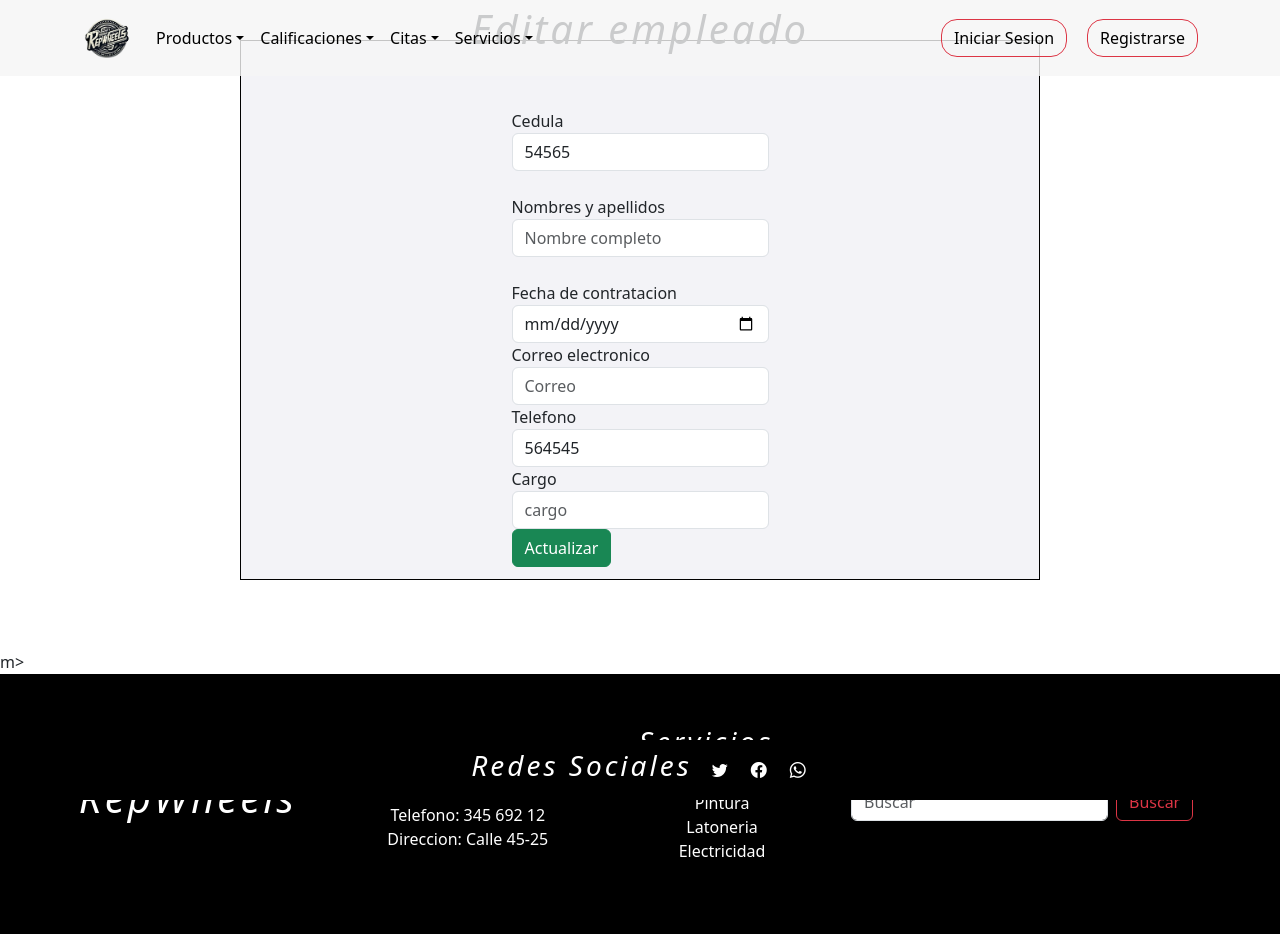
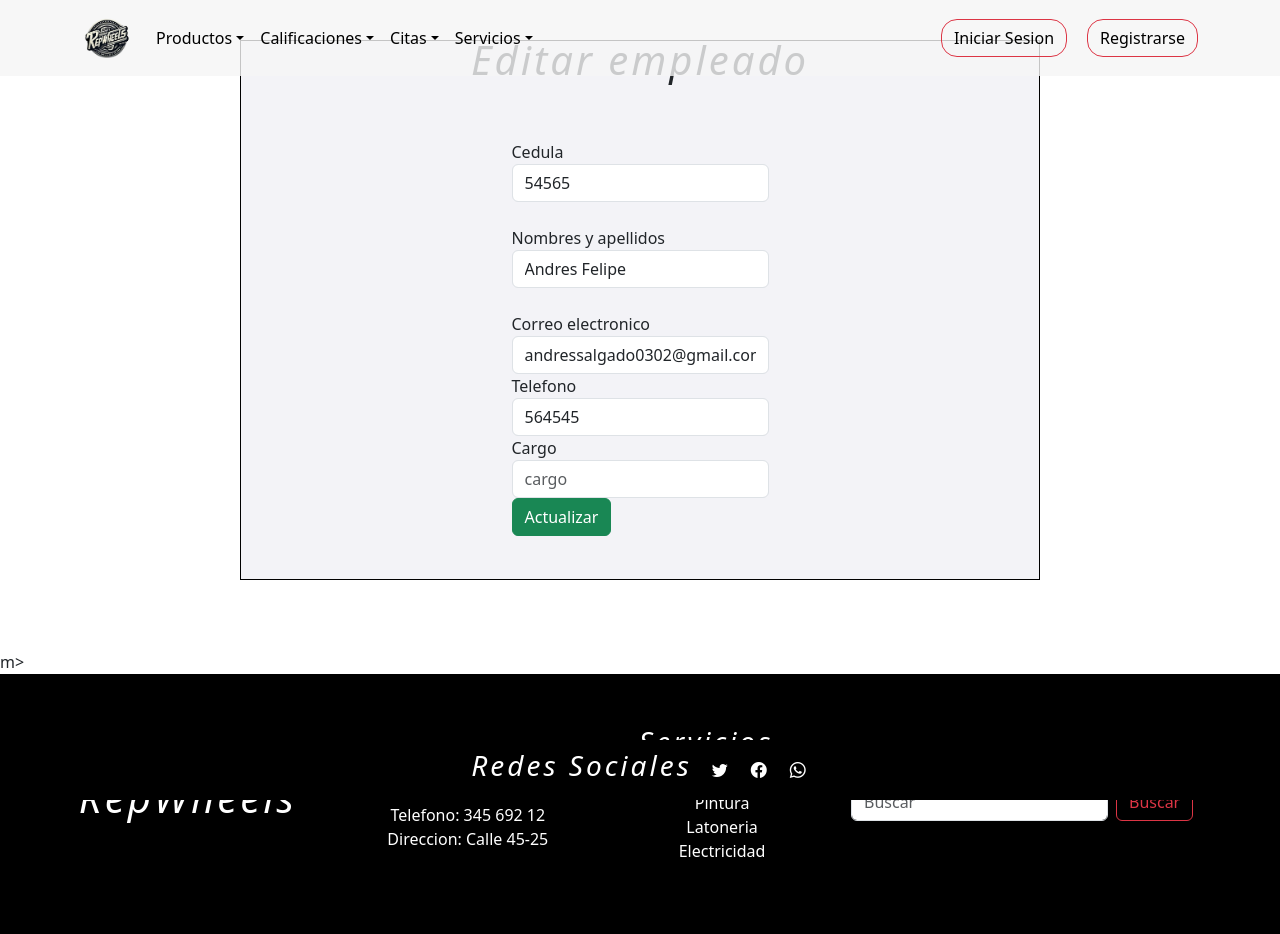
Before and after one commit to sebastianEspino/RepWheels, a Django app: page /empleados_formulario_editar/5 in a window 1280 px wide. Run offline with Django 4.2, Linux system fonts and the light colour scheme; data comes from the database, SQL or seed files in the repository; both versions use the stored data as it was after the commit; some libraries are stand-ins or nearby versions.

Commit message:
Modify - lack dates

```diff
--- a/TallerRW/tienda/models.py
+++ b/TallerRW/tienda/models.py
@@ -53,7 +53,7 @@ class Usuarios(AbstractUser):
     token_recuperar = models.CharField(max_length=254,blank=False,null=False,default=0)
     telefono=models.IntegerField(null=False,blank=True,default='0')
     #fecha_contratacion=models.DateField(blank=True,null=False)
-    cargo=models.CharField(max_length=254,null=False)
+    cargo = models.CharField(max_length=254,null=False)
     direccion=models.CharField(max_length=254)
     cedula=models.IntegerField(blank=True,null=False,default='0')
 
@@ -142,7 +142,7 @@ class Calificaciones(models.Model):
     )
     cantidad_estrellas = models.IntegerField(choices=Estrellas,default=5)
     def __str__(self):
-        return self.servicio
+        return f'{self.servicios}'
 
 class Configuracion(models.Model):
     nombre = models.CharField(max_length=254)
--- a/TallerRW/tienda/templates/tienda/base1.html
+++ b/TallerRW/tienda/templates/tienda/base1.html
@@ -94,7 +94,7 @@
                             </ul>
                         </li>
 
-                        <li class="nav-item dropdown">
+                        <li class="nav-item dropdown" hidden>
                             <a class="nav-link dropdown-toggle" href="#" role="button"
                                 data-bs-toggle="dropdown" style="color: black;">Cotizaciones</a>
                             <ul class="dropdown-menu">
--- a/TallerRW/tienda/templates/tienda/calificaciones/registrarCalificacion.html
+++ b/TallerRW/tienda/templates/tienda/calificaciones/registrarCalificacion.html
@@ -17,6 +17,7 @@
             <option value="{{ s.id }}">{{ s.nombre }}</option>
         {% endfor %}
         </select>
+      </div>
     </div>
       <br>
       <div class="form-group col-md-12">
--- a/TallerRW/tienda/templates/tienda/clientes/editarCliente.html
+++ b/TallerRW/tienda/templates/tienda/clientes/editarCliente.html
@@ -16,12 +16,12 @@
       </div>
       <div class="form-group col-md-12">
         <label for="inputPassword4">Nombre completo</label>
-        <input type="Text" class="form-control" id="NombreC" name="nombre_completo" value="{{ data.nombre_completo }}" placeholder="NombreC">
+        <input type="Text" class="form-control" id="NombreC" name="nombre_completo" value="{{ data.nombre }}" placeholder="NombreC">
       </div>
 
       <div class="form-group col-md-12">
         <label for="inputAddress2">Correo electronico</label>
-        <input type="text" class="form-control" id="inputAddress2" name="correo" value="{{ data.correo }}"  placeholder="Correo">
+        <input type="text" class="form-control" id="inputAddress2" name="correo" value="{{ data.email }}"  placeholder="Correo">
       </div>
       <div class="form-group col-md-12">
         <label for="inputAddress2">Telefono</label>
--- a/TallerRW/tienda/templates/tienda/clientes/listarCliente.html
+++ b/TallerRW/tienda/templates/tienda/clientes/listarCliente.html
@@ -22,7 +22,7 @@
       <td>{{ r.id }}</td>
       <td>{{ r.cedula }}</td>
       <td>{{ r.nombre }}</td>
-      <td>{{ r.correo }}</td>
+      <td>{{ r.email }}</td>
       <td>
         <a type="button" class="btn btn-info" href="{% url 'clientesEditar' r.id %}"> Editar <br></a>
         <a type="button" class="btn btn-danger"
--- a/TallerRW/tienda/templates/tienda/empleados/editarempleados.html
+++ b/TallerRW/tienda/templates/tienda/empleados/editarempleados.html
@@ -18,16 +18,12 @@
           <br>
           <div class="form-group col-md-12">
             <label for="inputPassword4">Nombres y apellidos</label>
-            <input type="Text" class="form-control" id="NombreC" name="nombre" placeholder="Nombre completo" value="{{ data.nombre_completo }}">
+            <input type="Text" class="form-control" id="NombreC" name="nombre" placeholder="Nombre completo" value="{{ data.nombre }}">
           </div>
           <br>
           <div class="form-group col-md-12">
-            <label for="inputAddress2">Fecha de contratacion</label>
-            <input type="date" class="form-control" id="inputAddress2" name="fecha" placeholder="Fecha" value="{{ data.fecha_contratacion }}">
-          </div>
-          <div class="form-group col-md-12">
             <label for="inputAddress2">Correo electronico</label>
-            <input type="text" class="form-control" id="inputAddress2" name="correo" placeholder="Correo" value="{{ data.correo }}">
+            <input type="text" class="form-control" id="inputAddress2" name="correo" placeholder="Correo" value="{{ data.email }}">
           </div>
           <div class="form-group col-md-12">
             <label for="inputAddress2">Telefono</label>
--- a/TallerRW/tienda/templates/tienda/empleados/listarempleados.html
+++ b/TallerRW/tienda/templates/tienda/empleados/listarempleados.html
@@ -24,7 +24,7 @@
                     <td>{{ r.id }}</td>
                     <td>{{ r.cedula }}</td>
                     <td>{{ r.nombre }}</td>
-                    <td>{{ r.correo }}</td>
+                    <td>{{ r.email }}</td>
                     <td>{{ r.cargo }}</td>
                     <td>
                         <a class="btn btn-info" href="{% url 'empleados_formulario_editar' r.id %}">Editar</a>
--- a/TallerRW/tienda/templates/tienda/login/profile.html
+++ b/TallerRW/tienda/templates/tienda/login/profile.html
@@ -9,8 +9,8 @@
 
     <div id="info">
         <article id="info_p">
-            <div style="display: flex; justify-content: center; flex-direction: column;">
-                <img src="{{ data.foto.url }}" alt="" height="100px" width="200px"><br><br>
+            <div style="display: flex; justify-content: center; flex-direction: column; gap: 20px;">
+                <img src="{{ data.foto.url }}" alt="" height="100px" width="200px">
                 <button class="btn btn-danger">Cambiar</button>
             </div>
             <div style="display: flex; align-items: center; justify-content: center; flex-direction: column;">
--- a/TallerRW/tienda/templates/tienda/login/vehiculos.html
+++ b/TallerRW/tienda/templates/tienda/login/vehiculos.html
@@ -85,7 +85,7 @@
                 </div>
                 <div class="mb-3 mt-3">
                   <label for="linea" class="form-label">Kilometraje del vehiculo:</label>
-                  <input type="text" class="form-control" id="km" placeholder="Ejemplo:Captiva" name="km">
+                  <input type="text" class="form-control" id="km" placeholder="Ejemplo:45000" name="km">
                 </div>
                 <div class="mb-3 mt-3">
                   <label for="marca" class="form-label">Linea del vehiculo:</label>
--- a/TallerRW/tienda/views.py
+++ b/TallerRW/tienda/views.py
@@ -170,14 +170,14 @@ def clientesCrear(request):
         cedula=request.POST.get('cedula')
         nombre=request.POST.get('nombre_completo')
         correo=request.POST.get('correo')
-        telefono=request.POST.get('telefono')
+        password =request.POST.get('password')
 
         try:
             q = Usuarios(
                 cedula=cedula,
-                nombre_completo=nombre,
-                correo=correo,
-                telefono=telefono
+                nombre=nombre,
+                email=correo,
+                password=hash_password(password)
             )
             q.save()
             messages.success(request,"Guardado Correctamente!")
@@ -214,7 +214,7 @@ def clientesActualizar(request):
             q=Usuarios.objects.get(pk=id)
             q.cedula = cedula
             q.nombre = nombre_completo
-            q.correo = correo
+            q.email = correo
             q.telefono = telefono
             q.save()
             messages.success(request, "Cliente actualizado correctamente!!")
@@ -232,24 +232,29 @@ def empleados(request):
 	return render(request, "tienda/empleados/listarempleados.html", contexto)
 
 def nuevoempleado(request):
-	return render(request, "tienda/empleados/crearempleado.html")
+    u = Usuarios.objects.all()
+    contexto = {"data":u}
+
+    return render(request, "tienda/empleados/crearempleado.html",contexto)
 
 def newempleado(request):
     if request.method == 'POST':
         cedula = request.POST.get('cedula')
         nombre = request.POST.get('nombre')
+        password = request.POST.get('password')
         correo = request.POST.get('correo')
         telefono = request.POST.get('telefono')
-        fechac = request.POST.get('fecha')
         cargo = request.POST.get('cargo')
         try:
             q = Usuarios(
-                nombre_completo = nombre,
+                nombre = nombre,
                 cedula = cedula,
-                correo = correo,
+                password = hash_password(password),
+                email = correo,
                 telefono = telefono,
-                fecha_contratacion = fechac,
-                cargo = cargo
+                cargo = cargo,
+                rol = 3
+
             )
             q.save()
             messages.success(request, 'guardado correctamente')
@@ -276,7 +281,7 @@ def empleado_actualizar(request):
 			q = Usuarios.objects.get(pk=id)
 			q.nombre = nombre
 			q.cedula = cedula
-			q.correo = correo
+			q.email = correo
 			q.telefono = telefono
 			q.cargo = cargo
 			q.save()
@@ -441,10 +446,9 @@ def citaActualizar(request):
         usuario = Usuarios.objects.get(pk=logueo["id"])
         id = request.POST.get("id")
         fecha_servicio = request.POST.get("fechaServicio")
-        cliente = usuario
         hora = request.POST.get('hora')
-        servicio = Servicios.objects.get(pk=request.POST.get("servicio"))
-        empleado = Usuarios.objects.get(pk=request.POST.get("empleado"))
+        servicio = Servicios.objects.get(pk=request.POST.get("servicio_e"))
+        empleado = Usuarios.objects.get(pk=request.POST.get("empleado_e"))
         try:
             q = Citas.objects.get(pk=id)
             q.fechaServicio = fecha_servicio
@@ -475,11 +479,6 @@ def citaEliminar(request, id):
     except Exception as e:
         messages.error(request, f'Error: {e}')
     return redirect('listarCita')
-
-
-
-
-
 
 
 #CRUD cotizaciones
@@ -863,8 +862,6 @@ def register(request):
     return render(request,"tienda/registro/registro.html")
 
 def registerUser(request):
-
-
         if request.method == "POST":
             name = request.POST.get('name')
             email = request.POST.get('email')
@@ -896,8 +893,8 @@ def registerUser(request):
 def add_car(request):
      l = request.session.get("logueo",False)
      u = Usuarios.objects.get(pk=l["id"])
-     cliente = Usuarios.objects.get(correo = u.correo)
-     q = Vehiculos.objects.filter(cliente=cliente.id)
+     cliente = Usuarios.objects.get(email = u.email)
+     q = Vehiculos.objects.filter(cliente=cliente)
      contexto = {
         "data": q
      }
@@ -961,9 +958,9 @@ def change(request):
         n1 = request.POST.get("nuevaP")
         n2 = request.POST.get("repetirP")
 
-        if a == q.clave:
+        if verify_password(a,q.password):
              if n1 == n2:
-                q.clave = n1
+                q.password = hash_password(n1)
                 q.save()
 
                 messages.success(request,"Cambio de contraseña exitoso!!!")
@@ -1012,7 +1009,7 @@ def emailToPassword(request):
         correo = request.POST.get("correo")
 
         try:
-            q = Usuarios.objects.get(correo=correo)
+            q = Usuarios.objects.get(email=correo)
             from random import randint
             import base64
             token = base64.b64encode(str(randint(100000, 999999)).encode("ascii")).decode("ascii")
@@ -1022,7 +1019,7 @@ def emailToPassword(request):
 
             destinatario = correo
             mensaje = f"""
-					<h1 style='color:blue;'>Tienda virtual</h1>
+					<h1 style='color:blue;'>RepWheels</h1>
 					<p>Usted ha solicitado recuperar su contraseña, haga clic en el link y digite el token.</p>
 					<p>Token: <strong>{token}</strong></p>
 					<a href='http://127.0.0.1:8000/tienda/verificar_recuperar/?correo={correo}'>Recuperar...</a>
```
Also changed, not shown: TallerRW/TallerRW/settings.py (+8 -0 lines), TallerRW/tienda/templates/tienda/citas/cita.html (+4 -3 lines), TallerRW/tienda/templates/tienda/citas/editarCita.html (+4 -5 lines), TallerRW/tienda/templates/tienda/clientes/registrarCliente.html (+2 -6 lines), TallerRW/tienda/templates/tienda/empleados/crearempleado.html (+5 -4 lines), TallerRW/db.sqlite3, TallerRW/tienda/fotos_servicios/servicio1.jpeg (added), TallerRW/tienda/templates/tienda/login/verificar_correo.html (added).
